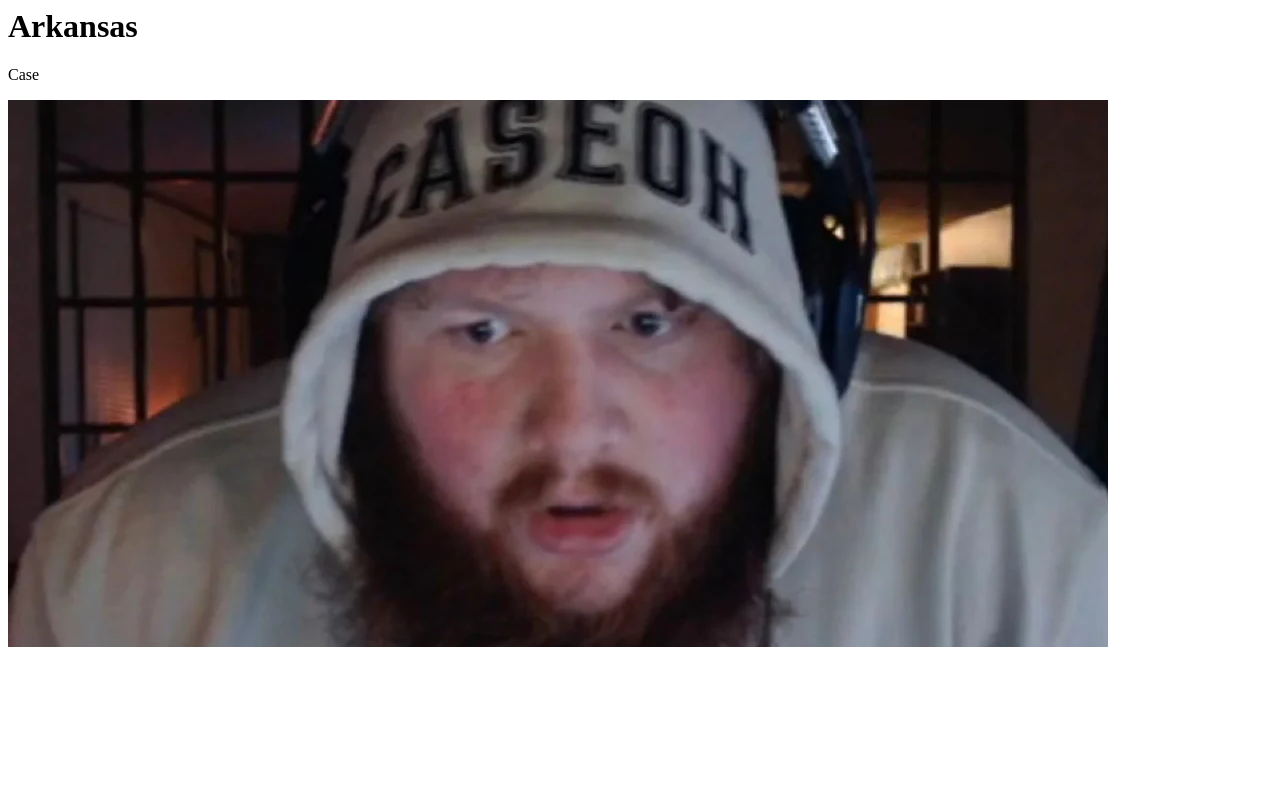
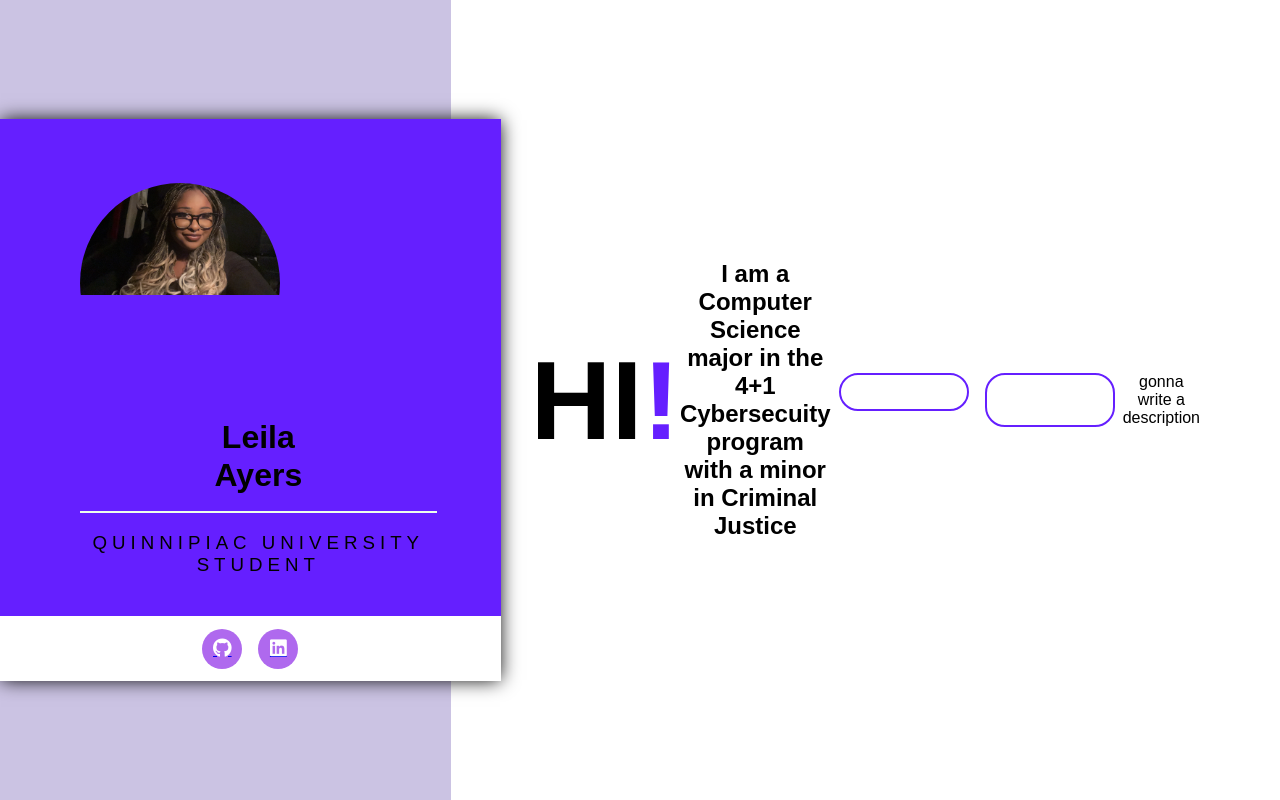
Before and after one commit to isabeleila/isabeleila.github.io, a plain HTML site: page index.html in a window 1280 px wide. Drawn offline with Linux system fonts and the light colour scheme.

Commit message:
About Me Page Updated

```diff
--- a/index.html
+++ b/index.html
@@ -1,11 +1,56 @@
+<!DOCTYPE html>
 <html>
     <head>
-        <title>
-            Example website</title>
+        <meta charset = "utf-8">
+        <meta http-equiv="X-UA-Compatible"
+        content = "IE=edge">
+        <title>About Page</title>
+        <meta name="viewport"
+        content="width=device-width, initial-scale=1">
+        <link rel="stylesheet" href="style.css">
+        <link rel="stylesheet" href="https://cdnjs.cloudflare.com/ajax/libs/font-awesome/6.7.2/css/all.min.css" integrity="sha512-Evv84Mr4kqVGRNSgIGL/F/aIDqQb7xQ2vcrdIwxfjThSH8CSR7PBEakCr51Ck+w+/U6swU2Im1vVX0SVk9ABhg==" crossorigin="anonymous" referrerpolicy="no-referrer" />
     </head>
     <body>
-        <h1>Arkansas</h1>
-        <p>Case</p>
-        <img src="CaseOh.jpg.webp" alt="caseoh">
+
+        <div class="about-wrapper">
+            <div class="about-left">
+                <div class="about-left-content">
+                    <div>
+                        <div class="shadow">
+                            <div class="about-img">
+                                <img src ="mod11.JPG"alt = "about image">
+                            </div>
+                        </div>
+                        <h2>Leila<br>Ayers</h2>
+                            <h3>Quinnipiac University Student</h3>
+                    </div>
+                    <ul class="icons">
+                        <a href="https://github.com/isabeleila">
+                            <li><i class="fab fa-github"></i> </li>
+                        </a>
+                        <a href="https://www.linkedin.com/in/leila-ayers-a23313306/">
+                            <li><i class="fab fa-linkedin"></i> </li>
+                        </a>
+
+                    </ul>
+                </div>
+            </div>
+            <div class="about-right">
+                <h1>hi<span>!</span></h1>
+                <h2>I am a Computer Science major in the 4+1 Cybersecuity program with a minor in Criminal Justice</h2>
+                <div class="about-btns">
+                <a href="resume.html">
+                    <button type="button" class="btn btn-purple">Resume</button>
+                </a>
+                <a href="tprojects.html">
+                    <button type="button" class="btn btn-purple">Technical Projects</button>
+                </a>
+                </div>
+                <div class="about-paragraph">
+                    <p>gonna write a description</p>
+                </div>
+            </div>
+        </div>
+
     </body>
 </html>
--- /dev/null
+++ b/style.css
@@ -0,0 +1,183 @@
+
+@import url('https://fonts.googleapis.com/css2?family=Oswald:wght@200..700&display=swap');
+
+*{
+    padding: 0;
+    margin: 0;
+    box-sizing:border-box;
+}
+body{
+    font-family: 'Poppins', sans-serif;
+}
+.about-wrapper{
+    height:100wh;
+}
+.about-left{
+    background: #cbc3e3;
+    display: flex;
+    flex-direction: column;
+    align-items: center;
+    justify-content: center;
+    height: 100vh;
+}
+.about-left-content > div{
+    background: #651fff ;
+    padding: 4rem 4rem 2.5rem 5rem;
+    text-align: center;
+}
+.about-left-content{
+    box-shadow: 0px 0px 18px -1px rgba(0,0,0.39);
+    -webkit-box-shadow: 0px 0px 18px -1px rgba(0,0,0.39);
+    -moz-box-shadow: 0px 0px 18px -1px rgba(0,0,0.39);
+}
+.about-img img{
+    display: block;
+    width:200px;
+}
+.about-img{
+    width:200px;
+    height:200px;
+    overflow:hidden;
+    border-radius:50%;
+    transition:all 0.5s ease-in-out
+}
+.show{
+    margin-left: auto;
+    margin-right: auto;
+    border-radius: 50%;
+    width:200px;
+    height:200px;
+    position:relative;
+    cursor:crosshair;
+}
+.shadow::after{
+    content:"";
+    position:absolute;
+    background: rgba(163, 53, 226, 0.4);
+    left:50%
+    transform: translateX(-50%);
+    bottom: -20px;
+    height:7px;
+    width:50px;
+    -webkit-filter: blur(3px);
+    opacity:0;
+    transition:all 0.5s ease;
+}
+.shadow:hover .about-img{
+    transform: translateY(-10px)
+}
+.shadow:hover{
+    opacity:1;
+}
+.about-left-content h2{
+    font-size: 2rem;
+    margin: 2.2rem 0 0.5rem 0;
+    line-height: 1.2;
+    padding-bottom: 1rem;
+    border-bottom:2px solid #edffec;
+}
+.about-left-content h3{
+    text-transform: uppercase;
+    font-weight: 300;
+    letter-spacing:5px;
+    margin-top: 1.2rem;
+}
+.icons{
+    background: #fff;
+    display: flex;
+    justify-content: center;
+    padding: 0.8rem 0;
+}
+.icons li{
+    list-style-type: none;
+    background: #af69ee;
+    color:#fff;
+    width:40px;
+    height:40px;
+    margin:0 0.5rem;
+    border-radius: 50%;
+    display:flex;
+    justify-content: center;
+    align-items: center;
+    font-size: 1.2rem;
+    cursor: crosshair;
+    transition: all 0.5s ease-in-out;
+}
+.icons li:hover{
+    background: #edffec;
+    color:#000;
+}
+.about-right{
+    background: #fff;
+    height:100vh;
+    display:flex;
+    align-items: center;
+    justify-content: center;
+    padding: 0 5rem;
+    text-align: center;
+}
+.about-right h1{
+    font-size: 7rem;
+    text-transform: uppercase;
+}
+.about-right h1 span{
+    color: #651fff;
+}
+.about-right h2{
+    font-weight: 600;
+}
+.about-btns{
+    display:flex;
+    margin: 2rem 0;
+}
+.btn{
+    border: none;
+    font-size: 0.9rem;
+    text-transform: uppercase;
+    border: 2px solid #000;
+    border-radius: 20px;
+    padding: 0.55rem 0;
+    width: 130px;
+    font-weight: 600;
+    background-color: transparent;
+    margin: 0 0.5rem;
+    cursor: crosshair;
+}
+.btn.btn-purple{
+    bacgorund: #651fff;
+    color: #fff;
+    border-color: #651fff;
+    transition: all 0.5s ease-in-out;
+}
+.btn.btn.btn-purple:hover{
+    backgorund: transparent;
+    border-color: #651fff;
+    color:#000;
+}
+.btn.bnt-white{
+    transition: all 0.5s ease-in-out;
+}
+.btn.bnt-white:hover{
+    background: #651fff;
+    border-color: #651fff;
+    color:#fff
+}
+.about-para p{
+    font-weight: 300;
+    padding: 0.5rem;
+    opacity:0.9;
+}
+
+@media screen and (min-width: 992px){
+    .about-wrapper{
+        display: grid;
+        grid-template-columns: repeat(2, 1fr);
+    }
+    .about-left{
+        position: relative;
+    }
+    .about-left-content{
+        position: absolute;
+        right: -50px;
+    }
+}
```
Also changed, not shown: resume.html (added, +3 -0 lines), Official Resume.png (added), mod11.JPG (added), tprojects.html (added), 1 other file.
